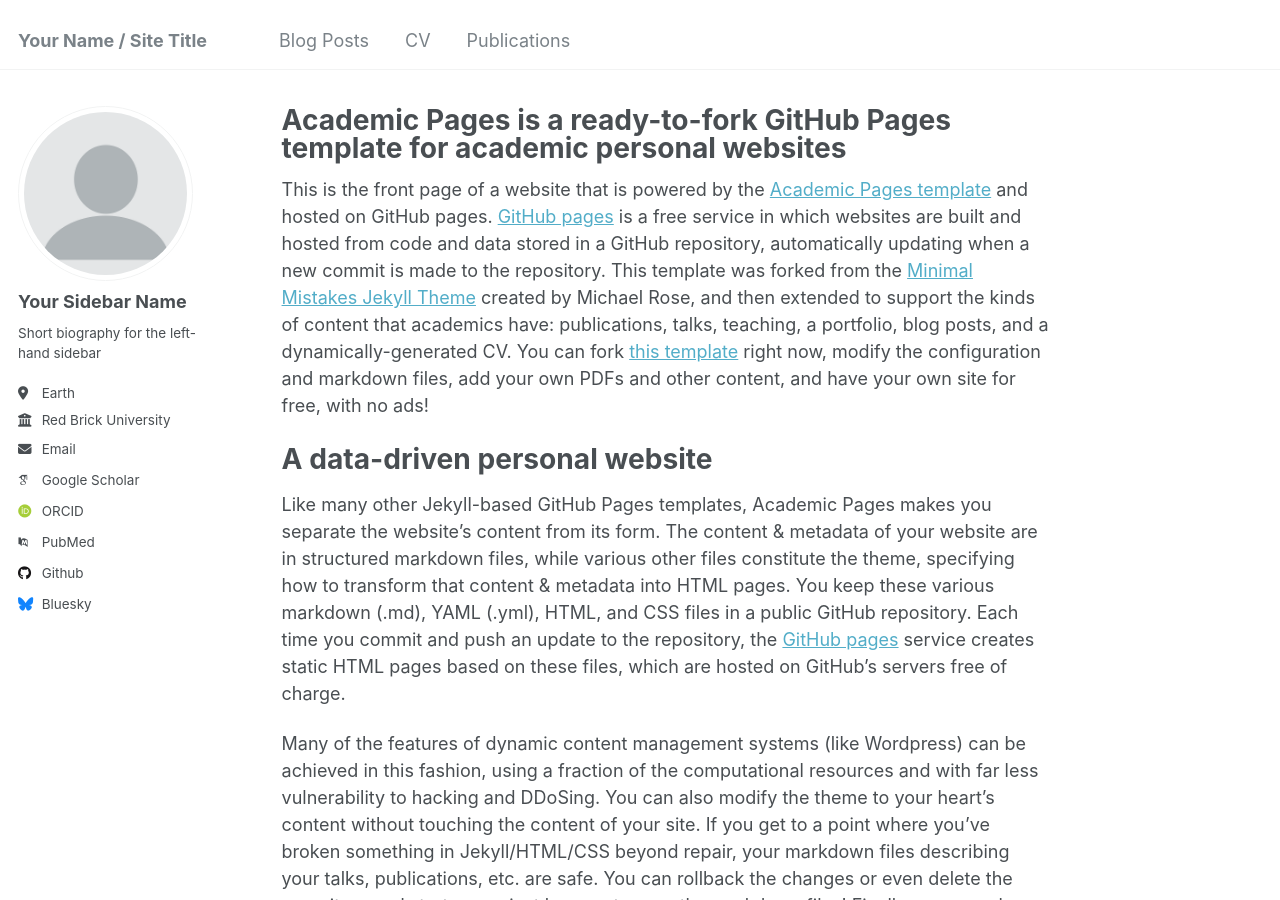
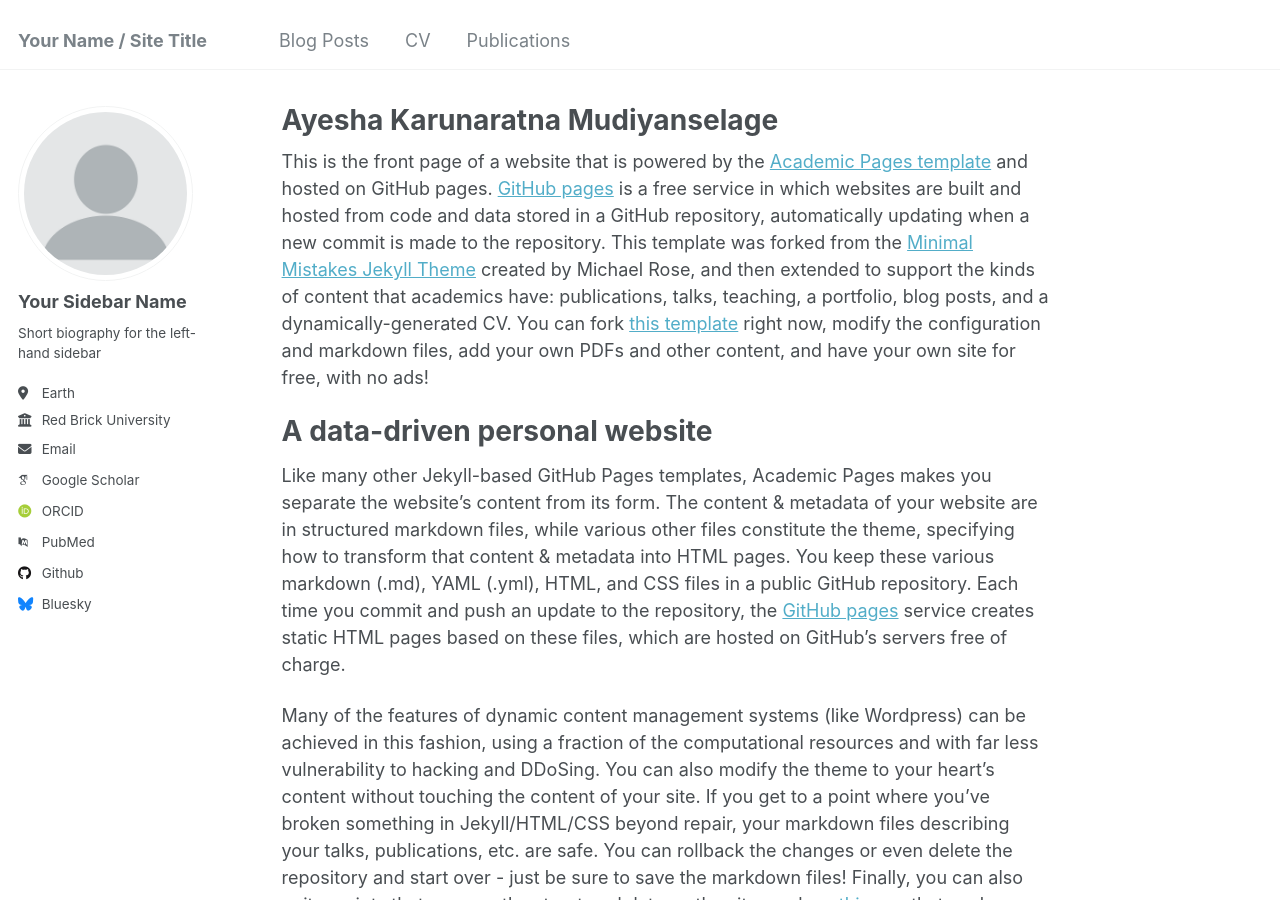
Before and after one commit to ayeshagunarathne/ayeshagunarathne.github.io, a Jekyll site: the page built from _pages/about.md, in a window 1280 px wide and 900 px high. Built offline with Jekyll 4.4.1, drawn with Linux system fonts in a browser that asks for light colours; some web fonts are replaced.

Commit message:
Update about.md

```diff
--- a/_pages/about.md
+++ b/_pages/about.md
@@ -1,6 +1,6 @@
 ---
 permalink: /
-title: "Academic Pages is a ready-to-fork GitHub Pages template for academic personal websites"
+title: "Ayesha Karunaratna Mudiyanselage"
 author_profile: true
 redirect_from:
   - /about/
```
